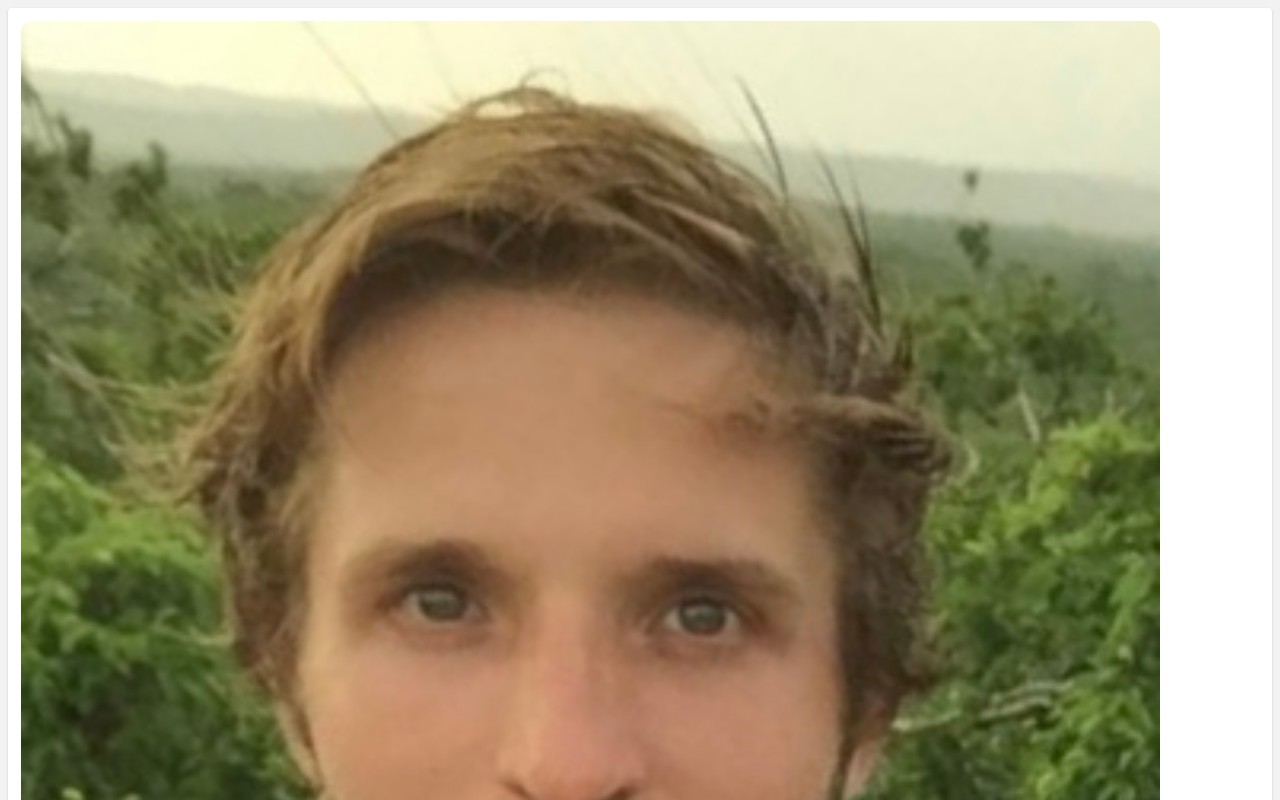
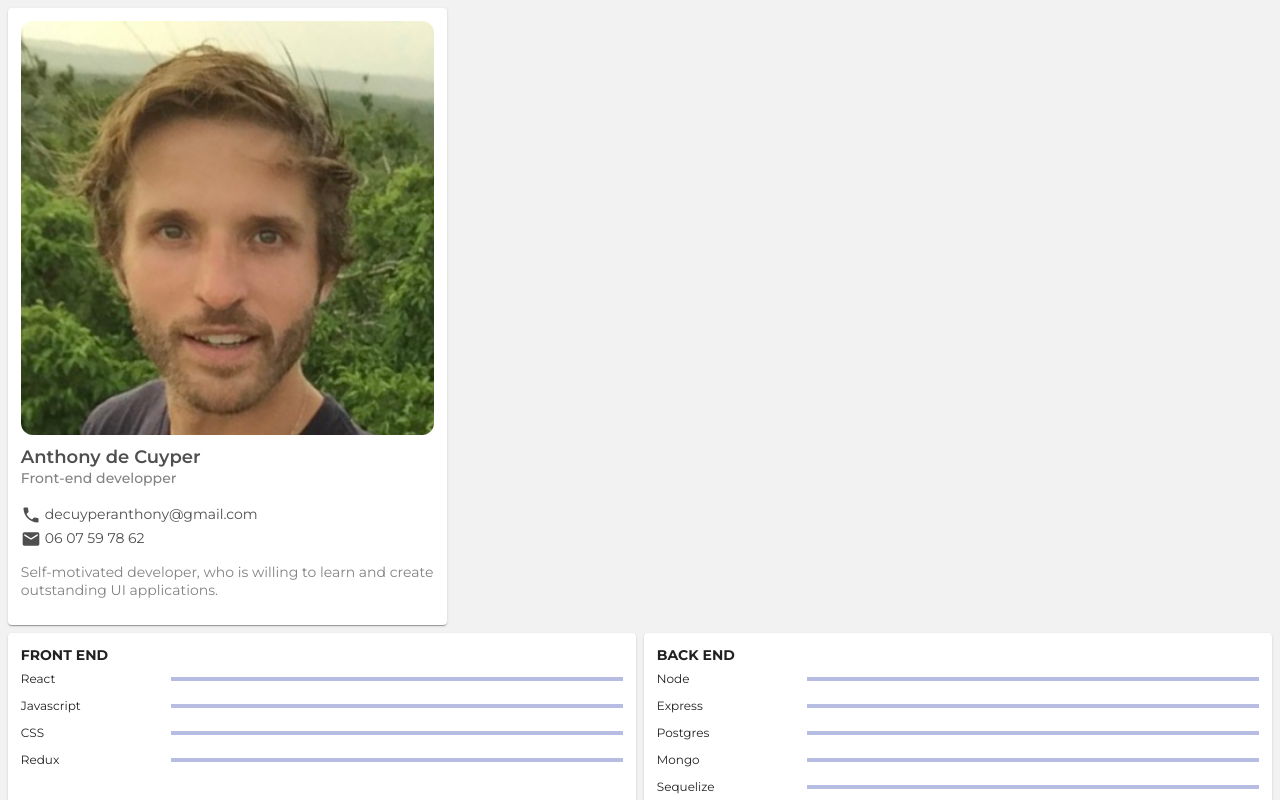
Before and after one commit to decuyperanthony/portefolio-react, a React (Create React App) app: page / in a window 1280 px wide. Shown: the top 800 px of the page. Built offline with nearby package versions, Linux system fonts and the light colour scheme.

Commit message:
Update index.js

```diff
--- a/src/App/ProfilCard/index.js
+++ b/src/App/ProfilCard/index.js
@@ -17,12 +17,20 @@ const useStyles = makeStyles((theme) => ({
     //   },
     backgroundColor: '#FFFFFF',
     padding: '0.8em',
-    marginBottom: '0.5em'
+    marginBottom: '0.5em',
+    maxWidth: '413px'
+    },
+    pictureProfilContainer: {
+        display: 'flex',
+        justifyContent: 'center'
     },
     pictureProfil: {
-        width: '89vw',
+        width: '89.5vw',
         height: 'auto',
         borderRadius: '12px',
+        [theme.breakpoints.up('sm')]: {
+            // width: '250px',
+          },
     },
     profilDescription: {
         color: '#4F4F4F',
@@ -61,7 +69,7 @@ const ProfilCard = () => {
     const classes = useStyles();
     return (
         <Card className={classes.containerCard}>
-            <div>
+            <div className={classes.pictureProfilContainer}>
                 <img className={classes.pictureProfil} alt="img-anthony" src={anthony} />
             </div>
             <div className={classes.profilDescription}>
```
